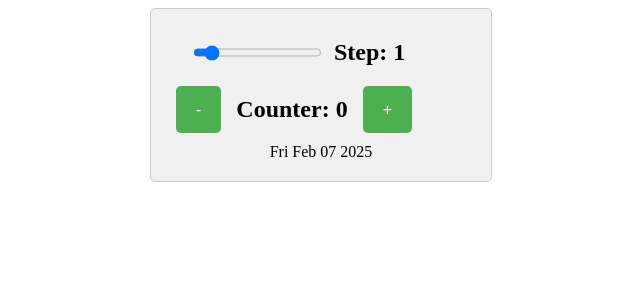
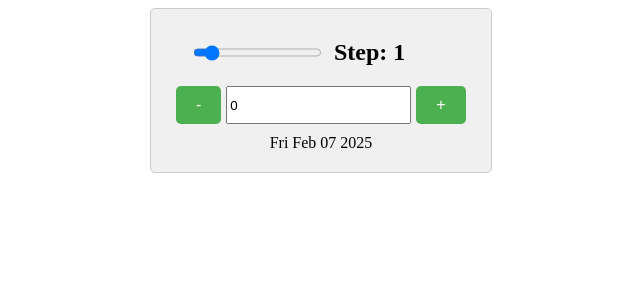
Before and after one commit to LeoMatheus/react-learn, a React (Create React App) app: page / in a window 1280 px wide. Shown: the top 300 px of the page, without its empty margins (319-959 px from the left). Built offline with nearby package versions, Linux system fonts and the light colour scheme.

Commit message:
Reset button
using ternary and  finalizing reset button

```diff
--- a/src/App.tsx
+++ b/src/App.tsx
@@ -13,6 +13,10 @@ function Counter() {
   const [count, setCount] = useState(0);
   const [step, setStep] = useState(1);
 
+  function handleReset() {
+    setCount(0);
+    setStep(1);
+  }
   function incrementCount() {
     setCount((c) => c + step);
   }
@@ -53,7 +57,12 @@ function Counter() {
         <button className="button" onClick={decrementCount}>
           -
         </button>
-        <h1 className="h1">Counter: {count}</h1>
+        {/* <h1 className="h1">Counter: {count}</h1> */}
+        <input
+          type="text"
+          value={count}
+          onChange={(e) => setCount(Number(e.target.value))}
+        />
         <button className="button" onClick={incrementCount}>
           +
         </button>
@@ -62,6 +71,12 @@ function Counter() {
       <div className="date-container">
         <DateToday days={count} />
       </div>
+
+      {(count > 0 || step > 1) && (
+        <div>
+          <button onClick={handleReset}>Reset</button>
+        </div>
+      )}
     </div>
   );
 }
```
